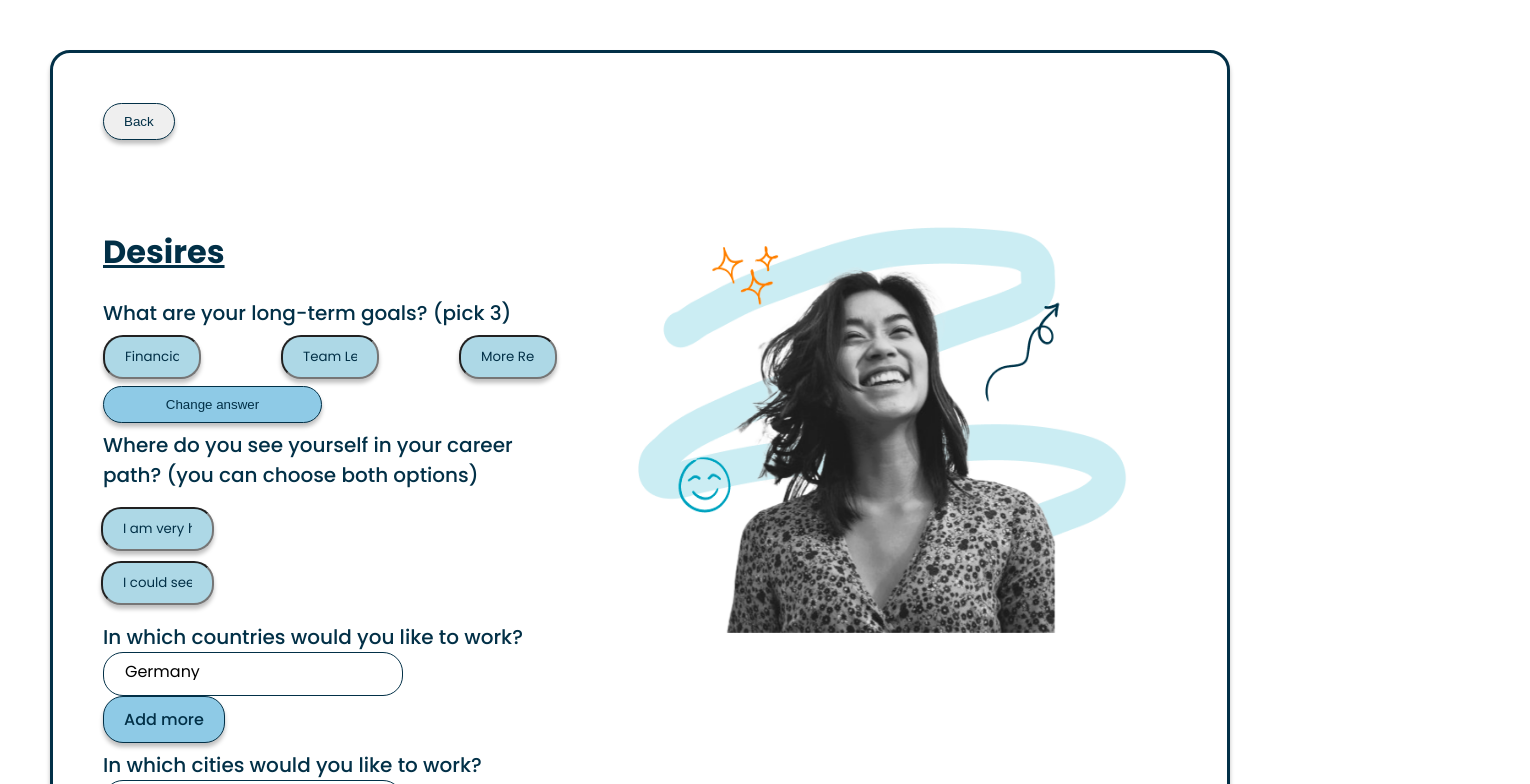
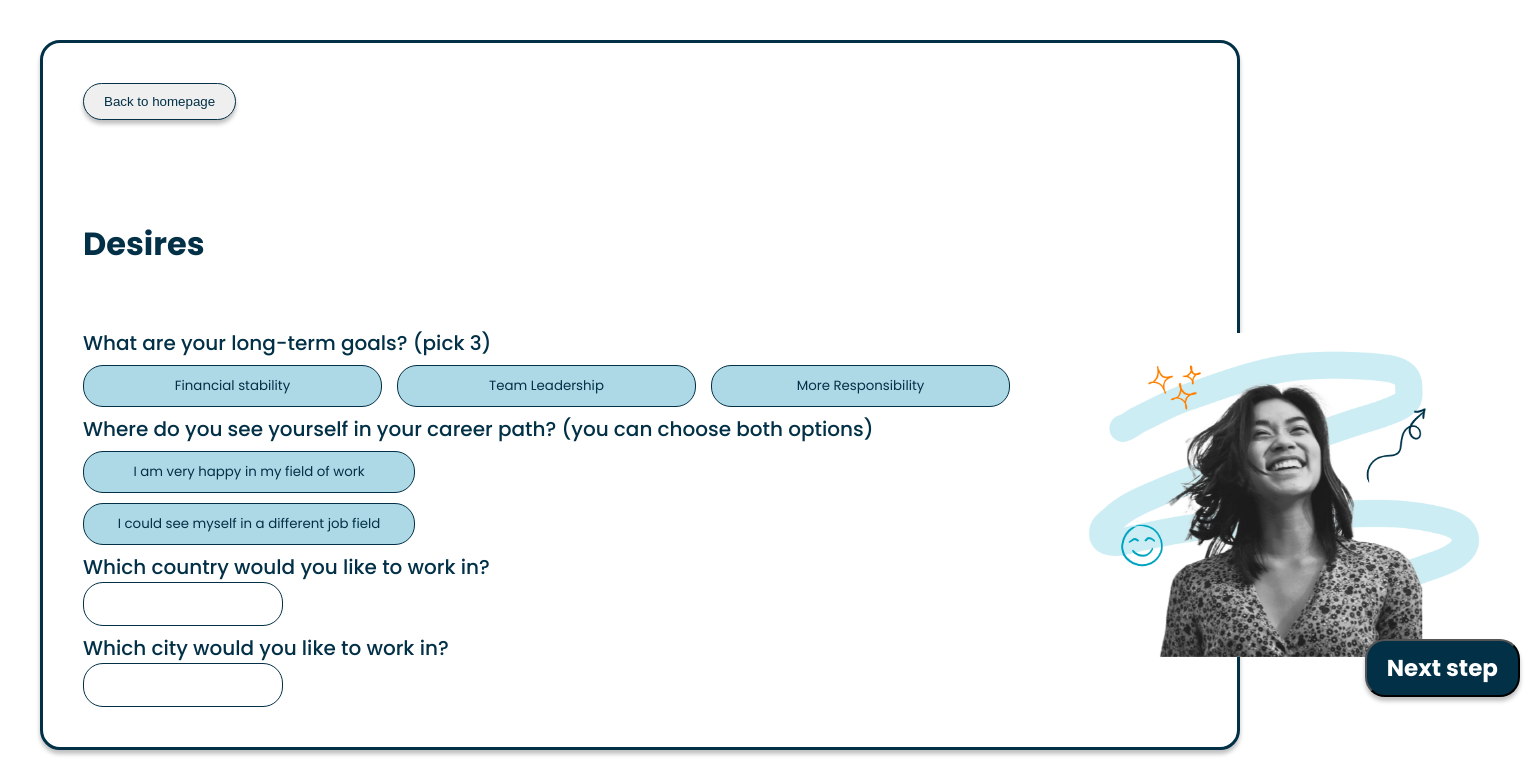
Before and after one commit to pikkukurkku/EarnIT, a React (Vite) app: page /quiz1 in a window 1280 px wide. Shown: the top 784 px of the page, 1530 px wide, since content can reach past the window. Built offline with nearby package versions, Linux system fonts and the light colour scheme; no server answers.

Commit message:
styling quiz1

```diff
--- a/src/pages/QuizCurrentCareer.jsx
+++ b/src/pages/QuizCurrentCareer.jsx
@@ -1,4 +1,4 @@
-import { useState } from "react";
+import { useState, useEffect } from "react";
 import styles from "./QuizCurrentCareer.module.css";
 import { Link } from "react-router-dom";
 import axios from "axios";
@@ -17,7 +17,9 @@ function QuizCurrentCareer(props) {
   const [salary, setSalary] = useState("");
   const [responsibilities, setResponsibilities] = useState([]);
 
-
+  useEffect(() => {
+    window.scrollTo(0, 0);
+  }, []);
 
 
   const handleCurrentJobTitleChange = (e) => {
--- a/src/pages/QuizDesires.jsx
+++ b/src/pages/QuizDesires.jsx
@@ -1,4 +1,4 @@
-import { useState } from "react";
+import { useState, useEffect } from "react";
 import styles from "./QuizDesires.module.css";
 import { Link } from "react-router-dom";
 import axios from "axios";
@@ -12,6 +12,10 @@ function QuizDesires() {
   const [careerPathOptions, setCareerPathOptions] = useState([]);
   const [countries, setCountries] = useState([]);
   const [cities, setCities] = useState([]);
+
+  useEffect(() => {
+    window.scrollTo(0, 0);
+  }, []);
 
   const handleGoalChange = (e) => {
     const goal = e.target.value;
@@ -59,7 +63,6 @@ function QuizDesires() {
       })
       .catch((error) => {
         console.log(error);
-
       });
   };
 
@@ -67,7 +70,7 @@ function QuizDesires() {
     <div className={styles["quiz-desires"]}>
       <div className={styles["content"]}>
         <Link to="/">
-          <button className={styles["back-button"]}>Back</button>
+          <button className={styles["back-button"]}>Back to homepage</button>
         </Link>
         <h1 className={styles["header"]}>Desires</h1>
 
@@ -124,15 +127,7 @@ function QuizDesires() {
               }}
             />
           </div>
-          <input
-            type="text"
-            id="goal4"
-            name="goal4"
-            value="Change answer"
-            readOnly
-            className={styles["changeAnswer"]}
-            style={{ backgroundColor: "#8ECAE6" }}
-          />
+
           <label>
             Where do you see yourself in your career path? (you can choose both
             options)
@@ -146,7 +141,7 @@ function QuizDesires() {
               readOnly
               onClick={handleCareerChange}
               onChange={() => {}}
-              className={styles["answer"]}
+              className={styles["answer2"]}
               style={{
                 backgroundColor: careerPathOptions.includes(
                   "I am very happy in my field of work"
@@ -168,7 +163,7 @@ function QuizDesires() {
               defaultValue="I could see myself in a different job field"
               onClick={handleCareerChange}
               onChange={() => {}}
-              className={styles["answer"]}
+              className={styles["answer2"]}
               style={{
                 backgroundColor: careerPathOptions.includes(
                   "I could see myself in a different job field"
@@ -184,18 +179,19 @@ function QuizDesires() {
             />
           </div>
           <div className={styles["countries"]}>
-            <label>In which countries would you like to work?</label>
+            <label>Which country would you like to work in?</label>
             <select name="country" id="country" onChange={handleCountryChange}>
+              <option value="none"></option>
               <option value="germany">Germany</option>
               <option value="austria">Austria</option>
               <option value="switzerland">Switzerland</option>
               <option value="luxemburg">Luxemburg</option>
             </select>
-            <button className={styles["add-more"]}>Add more</button>
           </div>
           <div className={styles["cities"]}>
-            <label>In which cities would you like to work?</label>
+            <label>Which city would you like to work in?</label>
             <select name="city" id="city" onChange={handleCityChange}>
+              <option value="None"></option>
               <option value="No preferences">No preferences</option>
               <option value="berlin">Berlin</option>
               <option value="frankfurt">Frankfurt</option>
@@ -204,7 +200,6 @@ function QuizDesires() {
               <option value="vienna">Vienna</option>
               <option value="zurich">Zürich</option>
             </select>
-            <button className={styles["add-more"]}>Add more</button>
           </div>
         </form>
       </div>
@@ -218,7 +213,6 @@ function QuizDesires() {
         <button onClick={handleSubmit} className={styles["next-step"]}>
           Next step
         </button>
-
       </div>
     </div>
   );
--- a/src/pages/QuizDesires.module.css
+++ b/src/pages/QuizDesires.module.css
@@ -5,10 +5,9 @@
   background: #fff;
   box-shadow: 0px 4px 4px 0px rgba(0, 0, 0, 0.25);
   flex-shrink: 0;
-  margin: 50px;
-  padding: 50px;
-  position: relative;
-  font-family: Poppins;
+  margin: 40px;
+  padding: 40px;
+  color: #023047;
 }
 
 .goals {
@@ -17,22 +16,15 @@
   align-items: flex-start;
   gap: 7px;
   color: #023047;
-  font-family: Poppins;
-}
-
-.header {
-  text-decoration: underline;
-  color: #023047;
-  font-family: Poppins;
 }
 
 .answer-pillars {
   display: flex;
   justify-content: center;
   align-items: center;
-  gap: 5rem;
+  gap: 15px;
   border-radius: 20px;
-  font-family: Poppins;
+  width: auto;
 }
 
 .answer {
@@ -41,33 +33,30 @@
   justify-content: center;
   text-align: center;
   align-items: center;
-  gap: 100px;
+  gap: 50px;
   border-radius: 20px;
   color: white;
-  width: 100%;
-  box-shadow: 0px 4px 4px 0px rgba(0, 0, 0, 0.25);
+  width: auto;
+  border: 1px solid var(--Dark-Blue, #023047);
   font-family: Poppins;
 }
 
-.changeAnswer {
+.answer2 {
   display: flex;
   padding: 10px 20px;
-  align-items: flex-start;
+  justify-content: center;
   text-align: center;
-  gap: 100px;
+  align-items: center;
+  gap: 50px;
   border-radius: 20px;
+  color: white;
+  width: auto;
   border: 1px solid var(--Dark-Blue, #023047);
-  background: var(--Light-Blue, #8ecae6);
-  box-shadow: 0px 4px 4px 0px rgba(0, 0, 0, 0.25);
-  color: #023047;
+  font-family: Poppins;
+  min-width: 290px;
 }
 
 .back-button {
-  display: inline-flex;
-  padding: 10px 20px;
-  justify-content: center;
-  align-items: center;
-  gap: 10px;
   display: inline-flex;
   padding: 10px 20px;
   justify-content: center;
@@ -77,7 +66,7 @@
   border-radius: 20px;
   border: 1px solid var(--Dark-Blue, #023047);
   box-shadow: 0px 4px 4px 0px rgba(0, 0, 0, 0.25);
-  margin-bottom: 5em;
+  margin-bottom: 40px;
 }
 
 .answer-pillars2 {
@@ -87,17 +76,18 @@
   align-items: center;
   gap: 10px;
   border-radius: 20px;
-  padding: 10px 20px;
   font-size: 16px;
-  box-sizing: border-box;
-  width: 24%;
-  font-family: Poppins;
+  width: auto;
 }
 
+
+
 .picture {
-    width: 500px;
-    height: 430px;
+  width: 400px;
+  height: auto;
   flex-shrink: 0;
+  align-self: center;
+  margin-top: 200px;
 }
 
 .content {
@@ -117,7 +107,7 @@ gap: 10px;
   border-radius: 20px;
   background: var(--Dark-Blue, #023047);
   box-shadow: 0px 4px 4px 0px rgba(0, 0, 0, 0.25);
-color: #FFF;
+  color: #fff;
   font-family: Poppins;
   font-size: 23px;
   font-style: normal;
@@ -131,16 +121,18 @@ right: 10px;
 .right-side {
   display: flex;
   flex-direction: column;
-    position: relative
+  position: relative;
 }
 
-.countries, .cities {
+.countries,
+.cities {
   display: flex;
   flex-direction: column;
 }
 
-.countries > select, .cities > select {
-    width: 300px;
+.countries > select,
+.cities > select {
+  width: 20px;
   height: 44px;
   padding: 10px 20px;
   border-radius: 20px;
@@ -149,38 +141,17 @@ gap: 100px;
   font-family: Poppins;
   border-radius: 20px;
   border: 1px solid var(--Dark-Blue, #023047);
-background: #FFF;
+  background: #fff;
   display: flex;
-width: 300px;
+  width: 200px;
   padding: 10px 20px;
   align-items: flex-start;
   gap: 100px;
-
 }
 
 select {
   -webkit-appearance: none;
   -moz-appearance: none;
   text-indent: 1px;
-    text-overflow: '';
+  text-overflow: "";
 }
-
-.add-more {
-    display: flex;
-    width: 122px;
-    padding: 10px 20px;
-    align-items: flex-start;
-    gap: 100px;
-    border-radius: 20px;
-border: 1px solid var(--Dark-Blue, #023047);
-background: var(--Light-Blue, #8ECAE6);
-box-shadow: 0px 4px 4px 0px rgba(0, 0, 0, 0.25);
-font-family: Poppins;
-color: var(--Dark-Blue, #023047);
-text-align: center;
-font-family: Poppins;
-font-size: 16px;
-font-style: normal;
-font-weight: 500;
-line-height: normal;
-}
--- a/src/pages/QuizEducation.jsx
+++ b/src/pages/QuizEducation.jsx
@@ -1,4 +1,4 @@
-import { useState } from "react";
+import { useState, useEffect } from "react";
 import styles from "./QuizEducation.module.css";
 import { Link } from "react-router-dom";
 import axios from "axios";
@@ -16,6 +16,11 @@ function QuizEducation(props) {
   const [languages, setLanguages] = useState([]);
   const [softSkills, setSoftSkills] = useState([]);
   const [hardSkills, setHardSkills] = useState([]);
+
+
+  useEffect(() => {
+    window.scrollTo(0, 0);
+  }, []);
 
 
     const handleDegreeChange = (e) => {
--- a/src/pages/QuizPreviousCareer.jsx
+++ b/src/pages/QuizPreviousCareer.jsx
@@ -1,4 +1,4 @@
-import { useState } from "react";
+import { useState, useEffect } from "react";
 import styles from "./QuizPreviousCareer.module.css";
 import { Link } from "react-router-dom";
 import axios from "axios";
@@ -15,6 +15,11 @@ function QuizPreviousCareer(props) {
   const [previousJobTitle, setPreviousJobTitle] = useState("")
   const [workPeriod, setWorkPeriod] = useState({ from: "", to: "" });
 
+
+
+  useEffect(() => {
+    window.scrollTo(0, 0);
+  }, []);
 
   const handlePreviousJobTitleChange = (e) => {
     const selectedPreviousJobTitle = e.target.value;
```
Lines whose indentation alone changed are shown as unchanged.
